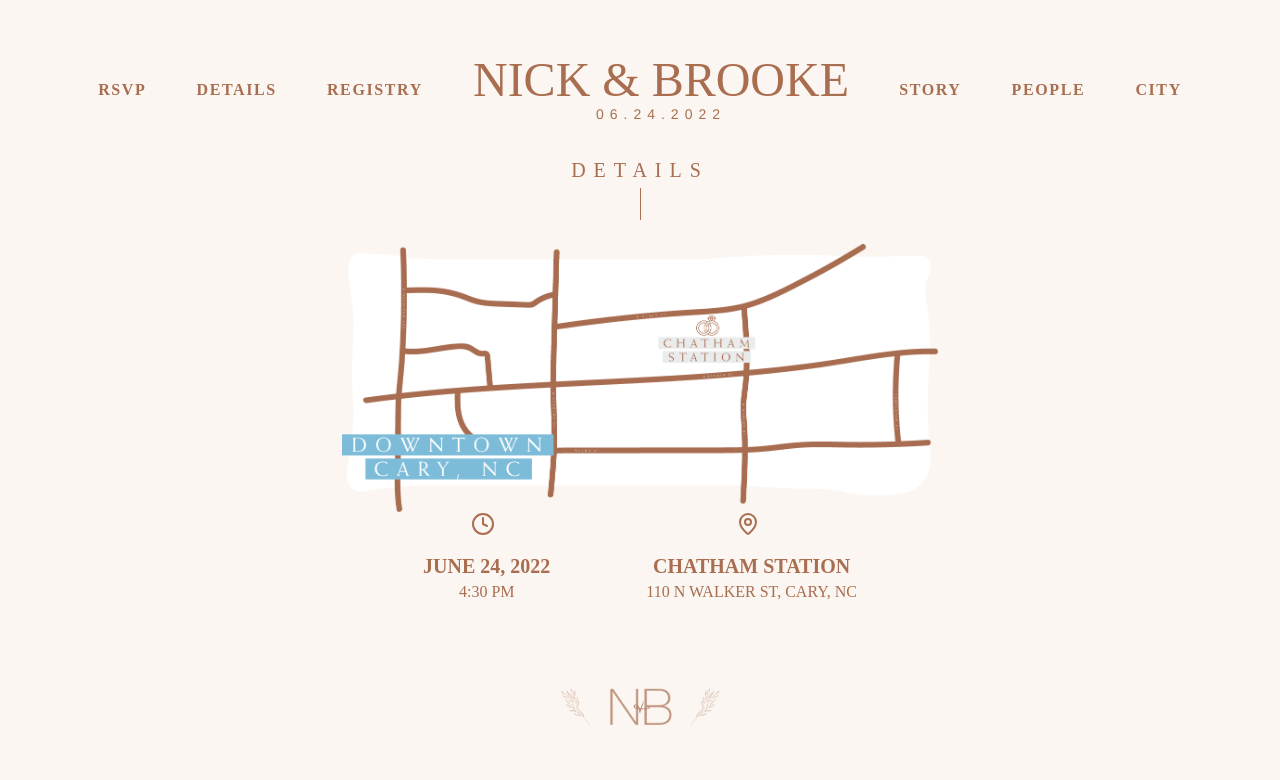
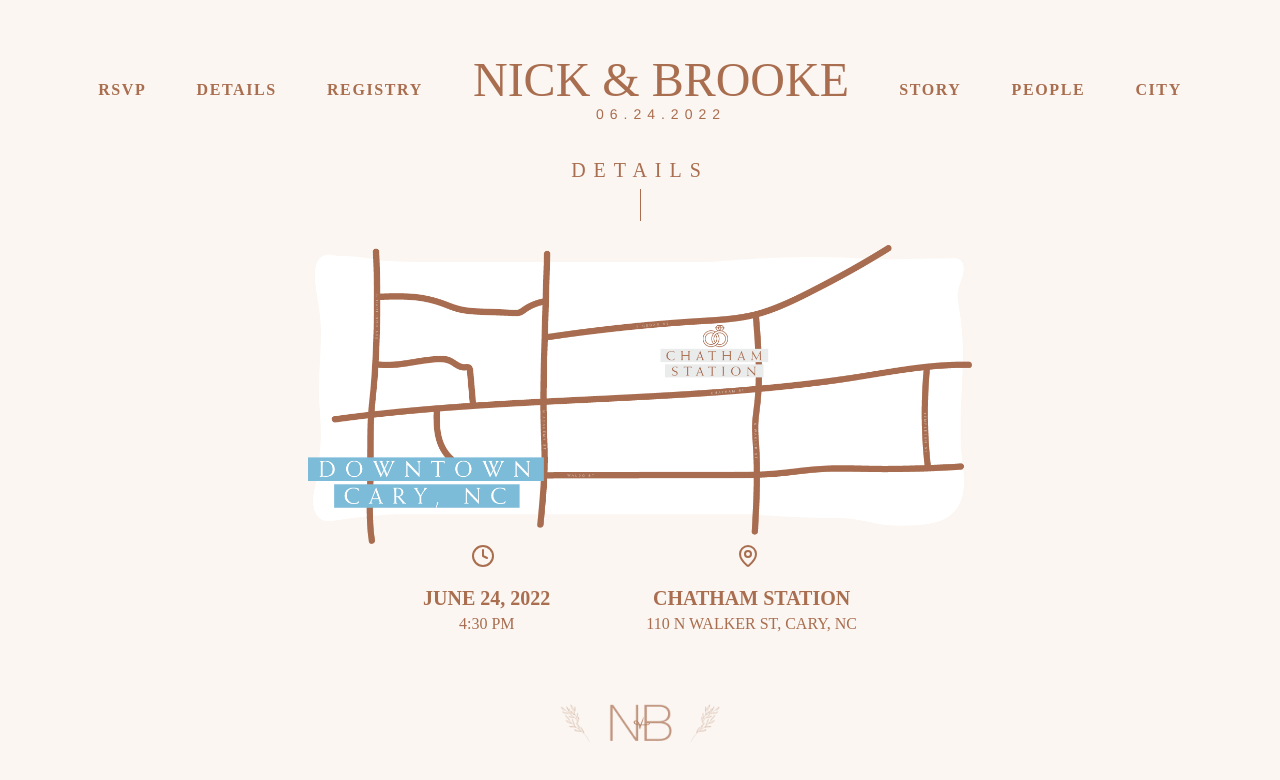
Before and after one commit to nckbrrs/written-in-the-barrs, a Next.js app: page /details in a window 1280 px wide. Shown: the top 780 px of the page. Built offline with nearby package versions, Linux system fonts and the light colour scheme.

Commit message:
fix height of pages that don't scroll and tweak footer

```diff
--- a/src/app/details/page.tsx
+++ b/src/app/details/page.tsx
@@ -40,8 +40,9 @@ const pageContainerStyling = `
 	h-full
 	justify-start
 	items-center
-	max-h-screen md:max-h-[calc(100vh-20rem)]
+	max-h-screen md:max-h-[calc(100vh-16rem)]
 	pt-8
+	pb-8
 `;
 
 const subContainerStyling = `
--- a/src/app/page.tsx
+++ b/src/app/page.tsx
@@ -30,11 +30,11 @@ const containerStyling = `
 	flex
 	flex-col
 	grow
-	max-h-screen md:max-h-[calc(100vh-20rem)]
+	max-h-screen md:max-h-[calc(100vh-15rem)]
 	justify-center
 	items-center
 	pt-8
-	pb-10 md:pb-0
+	pb-10 md:pb-6
 	px-6 md:px-14 lg:px-24
 	max-w-[1600px]
 	relative
--- a/src/app/registry/page.tsx
+++ b/src/app/registry/page.tsx
@@ -46,9 +46,11 @@ const containerStyling = `
 	grow
 	justify-start
 	items-center
-	pt-8
 	px-12 sm:px-16 md:px-0
 	max-w-[1000px]
+	max-h-screen md:max-h-[calc(100vh-16rem)]
+	pt-8
+	pb-8
 `;
 
 const subContainerStyling = `
--- a/src/app/rsvp/page.tsx
+++ b/src/app/rsvp/page.tsx
@@ -19,8 +19,10 @@ const pageContainer = `
 	h-full
 	justify-start
 	items-center
+	max-w-[1600px]
+	max-h-screen md:max-h-[calc(100vh-16rem)]
 	pt-8
-	max-w-[1600px]
+	pb-8
 `;
 
 const subContainer = `
--- a/src/components/Footer.tsx
+++ b/src/components/Footer.tsx
@@ -13,9 +13,7 @@ export default function Footer() {
 const containerStyling = `
 	flex
 	w-full
-	h-24 md:h-48
 	justify-center
 	items-start
-	pt-8 md:pt-20
-	pb-20
+	py-8
 `;
```
